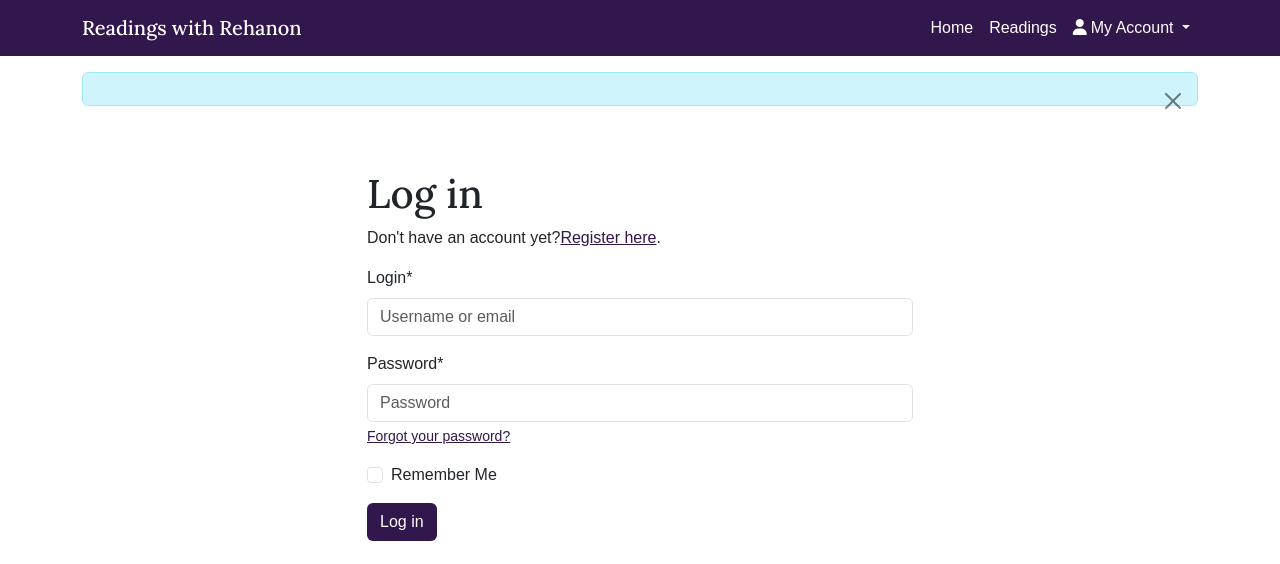
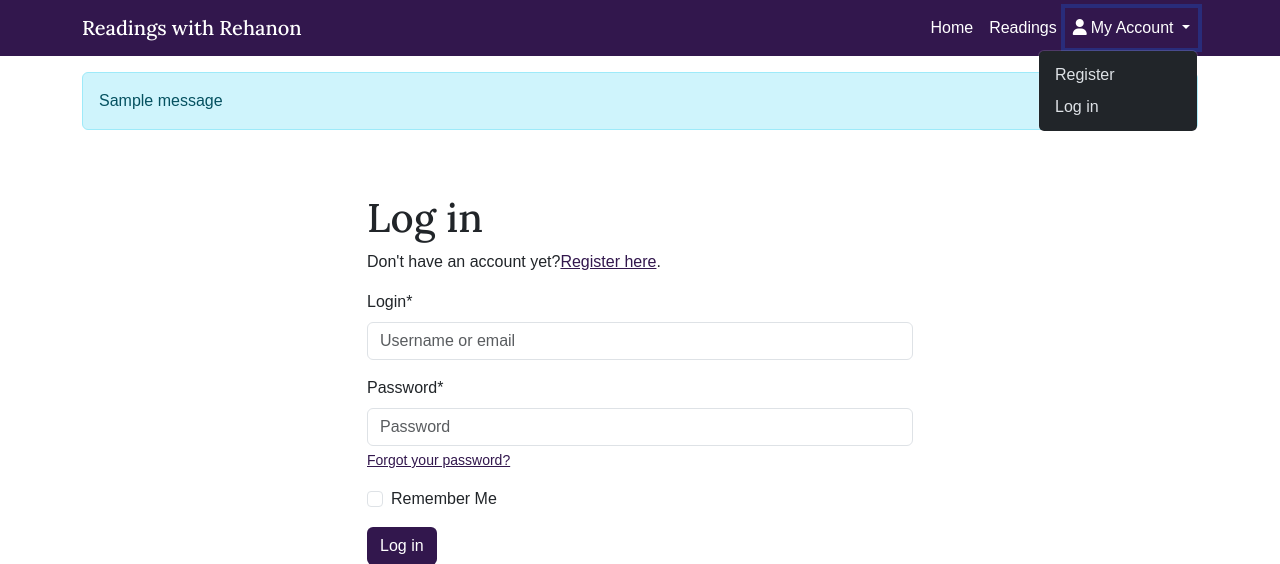
Before and after one commit to Rehanon-Mackenzie/readings-with-rehanon, a Django app: page /accounts/login/ in a window 1280 px wide, after a click on "My Account". Shown: the top 564 px of the page. Run offline with Django 5.2, Linux system fonts and the light colour scheme; tables that the repository leaves empty hold one stand-in row (values such as "Sample post"); one stand-in notice (Sample message) is shown; some libraries are stand-ins or nearby versions; some web fonts are replaced.

Commit message:
Fix empty Log in link in account dropdown

```diff
--- a/templates/base.html
+++ b/templates/base.html
@@ -49,15 +49,15 @@
                                 <i class="fa-solid fa-user me-1" aria-hidden="true"></i>My Account
                             </a>
                             <ul class="dropdown-menu dropdown-menu-end">
-                                {% if user.is_authenticated%}
-                                    {% if user.is_superuser%}
+                                {% if user.is_authenticated %}
+                                    {% if user.is_superuser %}
                                         <li><a href="#" class="dropdown-item">Manage Readings</a></li>
                                     {% endif %}
                                     <li><a href="#" class="dropdown-item">My Bookings</a></li>
-                                    <li><a href="{% url 'account_logout' %}" class="dropdown-item">Log out/a></li>
+                                    <li><a href="{% url 'account_logout' %}" class="dropdown-item">Log out</a></li>
                                 {% else %}
                                     <li><a href="{% url 'account_signup' %}" class="dropdown-item">Register</a></li>
-                                    <li><a href="{% url 'account_login' %}" class="dropdown-item"></a></li>
+                                    <li><a href="{% url 'account_login' %}" class="dropdown-item">Log in</a></li>
                                 {% endif %}
                             </ul>
                         </li>
@@ -71,9 +71,9 @@
         {% if messages %}
             <div class="container mt-3">
 
-                {% for messages in messages %}
+                {% for message in messages %}
                     <div class="alert alert-info alert-dismissible fade show" role="alert">
-                        {{ message}}
+                        {{ message }}
                         <button type="button" class="btn-close" data-bs-dismiss="alert" aria-label="Close"></button>
                     </div>
                 {% endfor %}
@@ -104,7 +104,7 @@
     </footer>
 
     {% block corejs %}
-        <script src="https://cdn.jsdelivr.net/npm/bootstrap@5.3.3/dist/js/bootstrap.min.js"></script>
+        <script src="https://cdn.jsdelivr.net/npm/bootstrap@5.3.3/dist/js/bootstrap.bundle.min.js"></script>
     {% endblock corejs %}
     {% block extra_js %}{% endblock extra_js %}
 </body>
```
Also changed, not shown: templates/testing.md (added, +4 -0 lines), documentation/features/registration-page.png (added), documentation/features/success-message.png (added).
